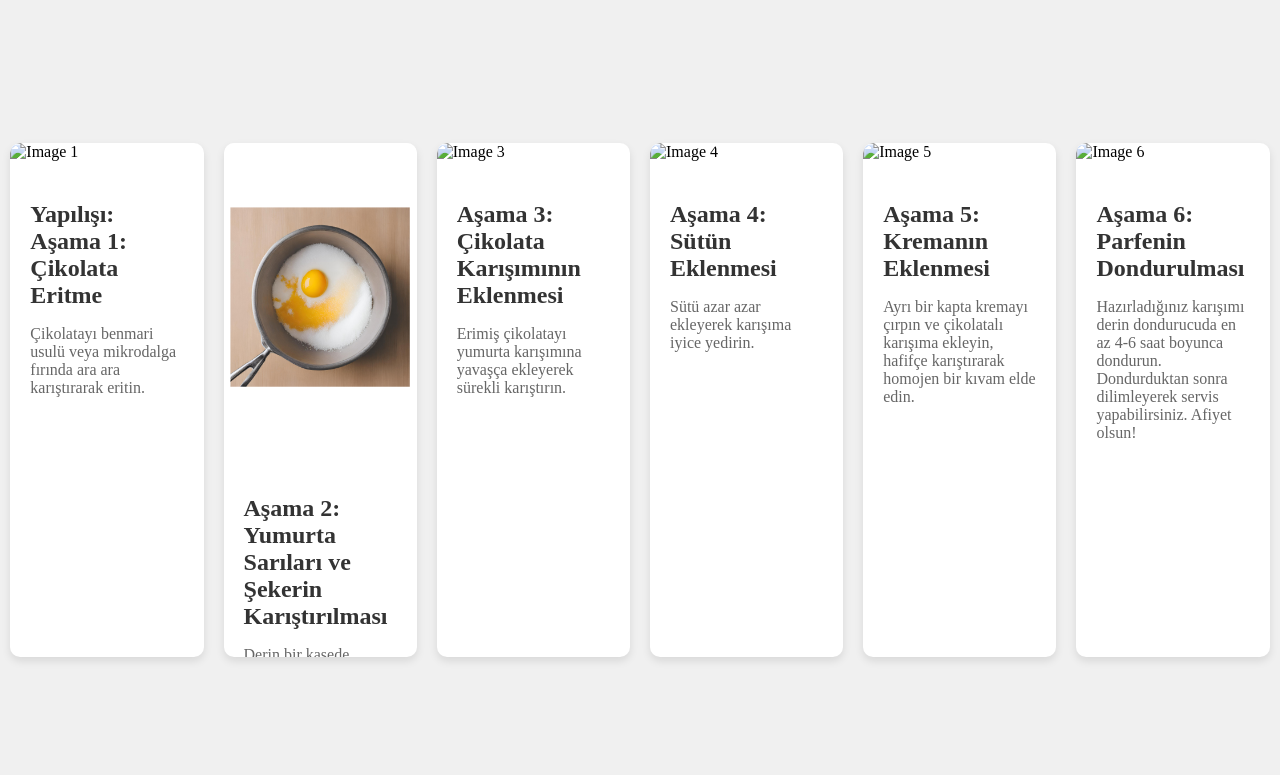
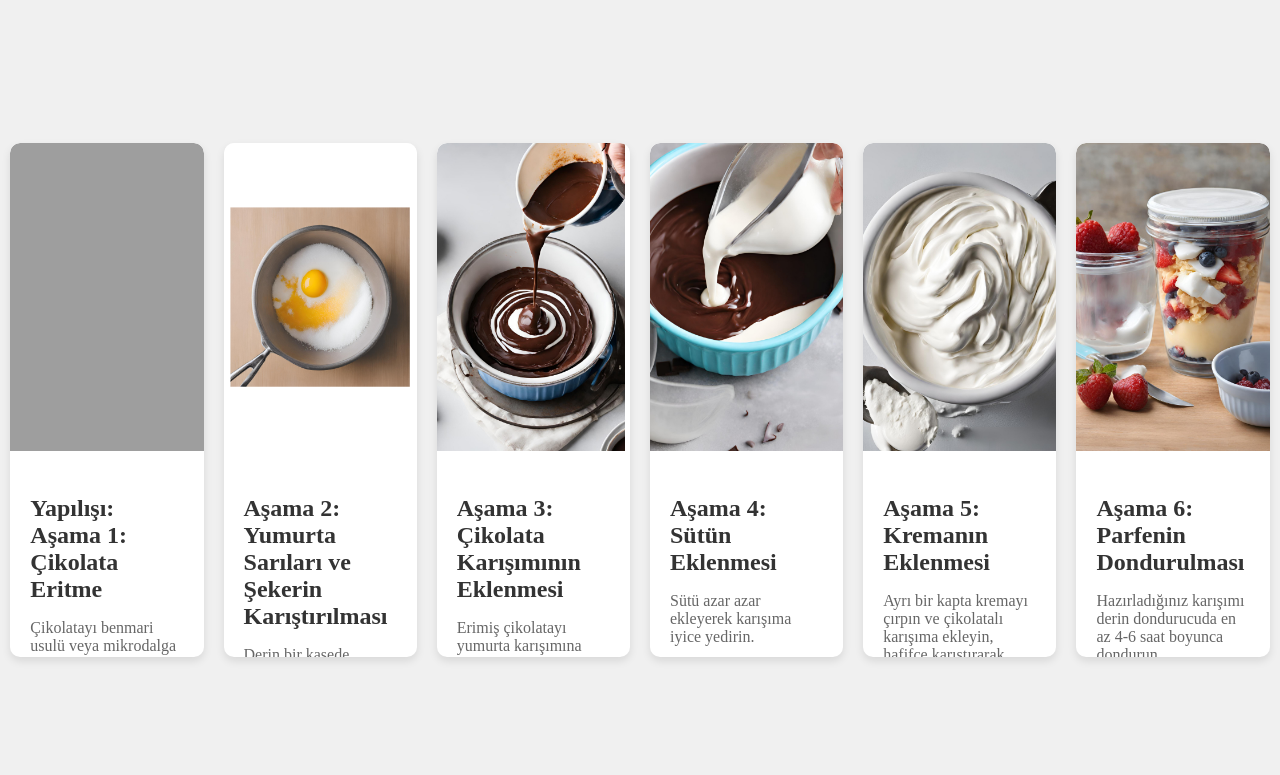
Before and after one commit to Edayan1/edanurayan, a plain HTML site: page hafta8-2.html in a window 1280 px wide. Drawn offline with Linux system fonts and the light colour scheme; the site is published under a folder, as on GitHub Pages, so addresses that start at the root find nothing.

Commit message:
Update hafta8-2.html
j

```diff
--- a/hafta8-2.html
+++ b/hafta8-2.html
@@ -82,7 +82,7 @@
 <body>
   <div class="cards-container">
     <div class="card">
-      <img src="/img/Adsız tasarım.png" alt="Image 1">
+      <img src="./img/Adsız tasarım.png" alt="Image 1">
       <div class="content">
         <h2>Yapılışı:
 
@@ -100,7 +100,7 @@
     </div>
 
     <div class="card">
-      <img src="/img/Adsız tasarım (2).png" alt="Image 3">
+      <img src="./img/Adsız tasarım (2).png" alt="Image 3">
       <div class="content">
         <h2>Aşama 3: Çikolata Karışımının Eklenmesi</h2>
         <p>Erimiş çikolatayı yumurta karışımına yavaşça ekleyerek sürekli karıştırın.</p>
@@ -108,7 +108,7 @@
     </div>
 
     <div class="card">
-      <img src="/img/Adsız tasarım (3).png" alt="Image 4">
+      <img src="./img/Adsız tasarım (3).png" alt="Image 4">
       <div class="content">
         <h2>Aşama 4: Sütün Eklenmesi</h2>
         <p>Sütü azar azar ekleyerek karışıma iyice yedirin.</p>
@@ -116,7 +116,7 @@
     </div>
 
     <div class="card">
-      <img src="/img/Adsız tasarım (4).png" alt="Image 5">
+      <img src="./img/Adsız tasarım (4).png" alt="Image 5">
       <div class="content">
         <h2>Aşama 5: Kremanın Eklenmesi</h2>
         <p>Ayrı bir kapta kremayı çırpın ve çikolatalı karışıma ekleyin, hafifçe karıştırarak homojen bir kıvam elde edin.</p>
@@ -124,7 +124,7 @@
     </div>
 
     <div class="card">
-      <img src="/img/Adsız tasarım (5).png" alt="Image 6">
+      <img src="./img/Adsız tasarım (5).png" alt="Image 6">
       <div class="content">
         <h2>Aşama 6: Parfenin Dondurulması</h2>
         <p>Hazırladığınız karışımı derin dondurucuda en az 4-6 saat boyunca dondurun. Dondurduktan sonra dilimleyerek servis yapabilirsiniz.
```
